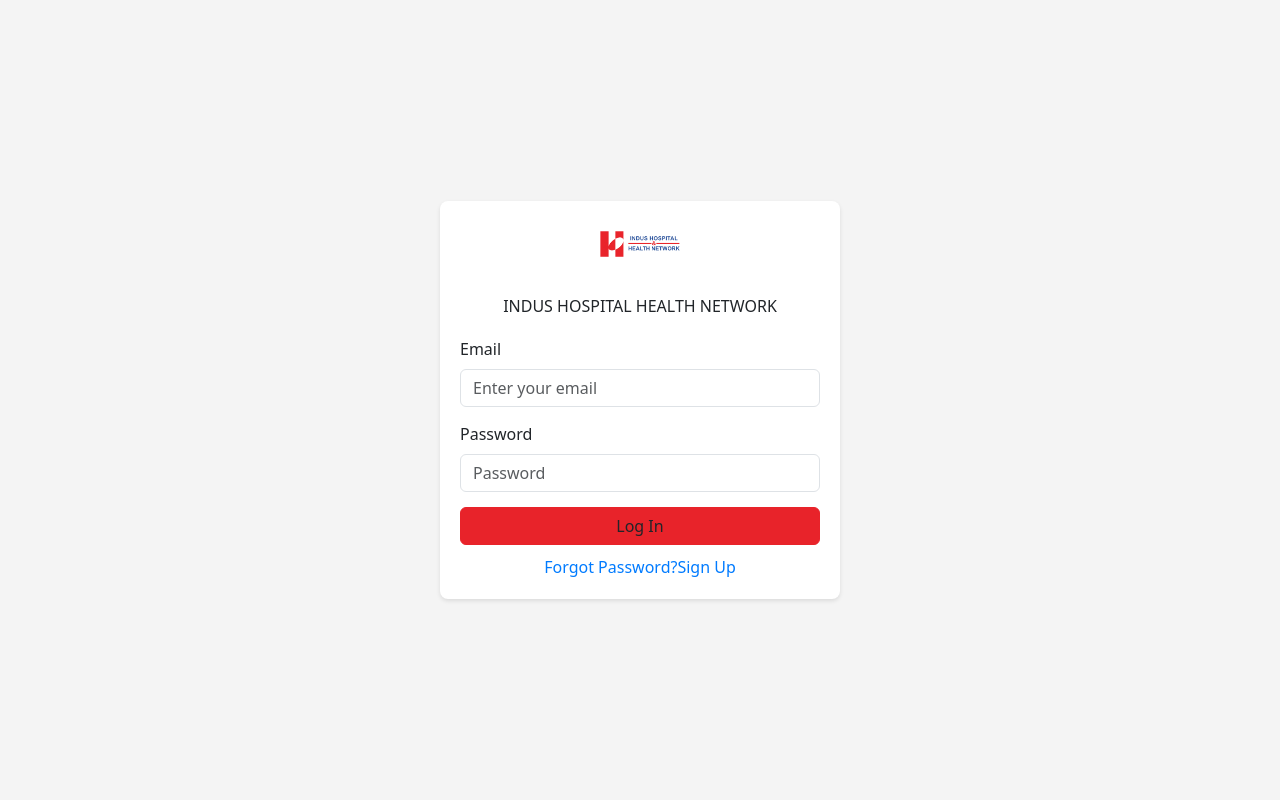
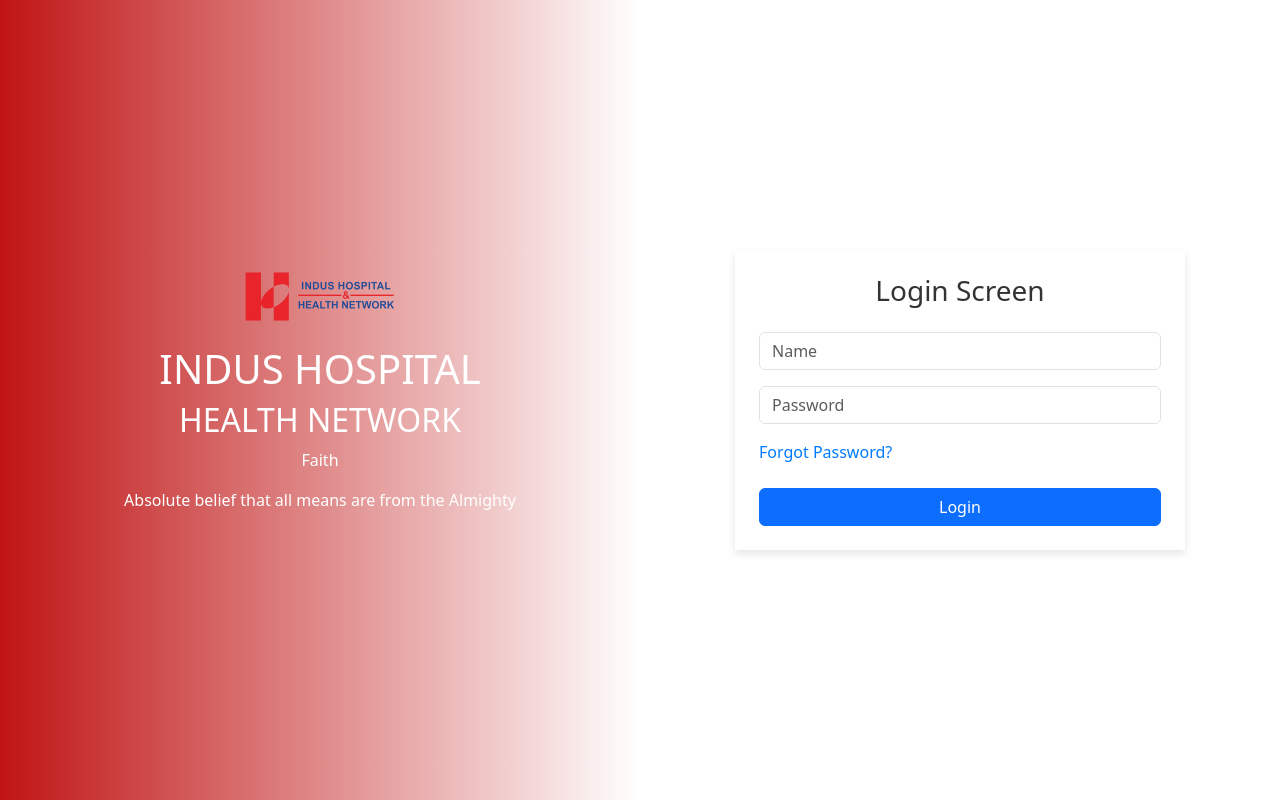
Before and after one commit to aizakhan10000/FYP-INDUS, a React (Create React App) app in the folder fyp-frontend/: page /login in a window 1280 px wide. Built offline with nearby package versions, Linux system fonts and the light colour scheme.

Commit message:
uploaded

```diff
--- a/fyp-frontend/src/LoginPage.css
+++ b/fyp-frontend/src/LoginPage.css
@@ -1,77 +1,38 @@
-.login-container {
-  display: flex;
-  justify-content: center;
-  align-items: center;
-  height: 100vh;
-  background-color: #f4f4f4;
+.blue-background {
+  background-image: linear-gradient(to right, #c01414, #ffffff); /* Example gradient */
 }
 
-.login-form {
-  width: 100%;
-  max-width: 400px;
-  padding: 20px;
-  background: white;
-  border-radius: 8px;
-  box-shadow: 0 2px 4px rgba(0, 0, 0, 0.1);
+@keyframes blink {
+  from, to {
+    opacity: 1;
+  }
+  50% {
+    opacity: 0.8;
+  }
 }
 
-.logo-container {
-  text-align: center;
-  margin-bottom: 10px;
+
+.img-fluid {
+  max-width: 150px;
+  height: auto;
 }
 
-.login-logo {
-  width: 120px;
-  height: auto;
-  margin-bottom: 10px;
+.card-title {
+color: #333; /* Subtle color for better readability */
+margin-bottom: 2rem; /* Increased spacing */
 }
 
-.tagline {
-  font-size: 16px;
-  font-weight: normal;
-  margin: 0;
+input.form-control {
+margin-bottom: 1rem; /* Adjust input spacing */
 }
 
-.form-group {
-  margin-bottom: 15px;
+a.text-decoration-none {
+color: #007bff; /* Bootstrap primary color for consistency */
 }
 
-.form-control {
-  display: block;
-  width: 100%;
-  padding: 0.375rem 0.75rem;
-  font-size: 1rem;
-  line-height: 1.5;
-  color: #495057;
-  background-color: #fff;
-  background-clip: padding-box;
-  border: 1px solid #ced4da;
-  border-radius: 0.25rem;
-  transition: border-color .15s ease-in-out,box-shadow .15s ease-in-out;
+.card-login {
+max-width: 450px; /* Limits the card width for larger screens */
+margin: auto; /* Centers the card on all axis */
+padding: 2rem;
+box-shadow: 0 4px 8px rgba(0, 0, 0, 0.1); /* Soft shadow for depth */
 }
-
-.button-danger {
-  color: #fff;
-  background-color: #e8232a; /* Hex color for button background */
-  border-color: #e8232a; /* Ensures border color matches the background */
-}
-
-.button-danger:hover, .button-danger:focus {
-  background-color: #cc1f25; /* Slightly darker shade for hover */
-  border-color: #cc1f25;
-}
-
-.btn-block {
-  display: block;
-  width: 100%;
-}
-
-.login-links {
-  text-align: center;
-  margin-top: 10px;
-}
-
-.login-links a {
-  color: #007bff;
-  text-decoration: none;
-}
--- a/fyp-frontend/src/LoginPage.js
+++ b/fyp-frontend/src/LoginPage.js
@@ -1,25 +1,30 @@
 import React, { useState } from 'react';
+import 'bootstrap/dist/css/bootstrap.min.css';
 import './LoginPage.css'; // Ensure this path is correct
-import logo from './logo.png'; // Ensure this is the correct path to your logo
+import logo from './logo.png'; // Update the path according to your project structure
 import { useNavigate } from 'react-router-dom';
 
 function LoginPage() {
   let navigate = useNavigate();
-  const [email, setEmail] = useState('');
+  const [username, setUsername] = useState('');
   const [password, setPassword] = useState('');
-  const [loginError, setLoginError] = useState('');
+  const [loginError, setLoginError] = useState(''); // State to handle login errors
 
   const handleSubmit = (event) => {
-    console.log("This has been called!!!!!!!!!!");
     event.preventDefault();
+    // Reset login error state on each submission
     setLoginError('');
 
-    fetch('http://localhost:3000/api/login', { // Modify the URL based on your backend API
+    // Using fetch to POST login details
+    fetch('http://localhost:3000/radiologist/login', {
       method: 'POST',
       headers: {
         'Content-Type': 'application/json',
       },
-      body: JSON.stringify({ email, password }),
+      body: JSON.stringify({
+        username,
+        password,
+      }),
     })
     .then(response => {
       if (!response.ok) {
@@ -28,61 +33,59 @@
       return response.json();
     })
     .then(data => {
+      console.log('Login successful', data);
+      // Navigate to dashboard or other intended route upon successful login
       navigate("/dashboard");
     })
     .catch(error => {
-      console.log("ERRRRORRR!!!!!!!");
-      setLoginError('Login failed. Please check your credentials and try again.');
+      console.error('Login error:', error);
+      setLoginError('Failed to login. Please check your credentials and try again.');
     });
   };
 
   return (
-    <div className="login-container">
-      <form onSubmit={handleSubmit} className="login-form">
-        <div className="logo-container">
-          <img src={logo} alt="Indus Hospital Logo" className="login-logo" />
-          <div style={{ marginTop: "10px" }}></div>  {/* Adds space between logo and tagline */}
-
+    <div className="container-fluid h-100">
+      <div className="row h-100">
+        <div className="col-md-6 blue-background d-flex flex-column justify-content-center align-items-center text-white min-vh-100">
+          <img src={logo} alt="Indus Hospital & Health Network Logo" className="img-fluid mb-4" />
+          <h1>INDUS HOSPITAL</h1>
+          <h2>HEALTH NETWORK</h2>
+          <p>Faith</p>
+          <p>Absolute belief that all means are from the Almighty</p>
         </div>
-
-        <div className="logo-container">
-          {/* <img src={logo} alt="Indus Hospital Logo" className="login-logo" /> */}
-          <h4 className="tagline">INDUS HOSPITAL HEALTH NETWORK</h4>
-          <div style={{ marginTop: "10px" }}></div>  {/* Adds space between logo and tagline */}
-
-        </div>
-
-        <div className="form-group">
-          <label htmlFor="email">Email</label>
+        <div className="col-md-6 d-flex flex-column justify-content-center align-items-center">
+          <div className="card-login w-100 p-4">
+            <h3 className="card-title text-center mb-4">Login Screen</h3>
+            <form onSubmit={handleSubmit}>
+              <div className="mb-3">
                 <input
-            type="email"
-            id="email"
+                  type="text"
                   className="form-control"
-            placeholder="Enter your email"
-            value={email}
-            onChange={(e) => setEmail(e.target.value)}
-            required
+                  id="username"
+                  placeholder="Name"
+                  value={username}
+                  onChange={(e) => setUsername(e.target.value)}
                 />
               </div>
-        <div className="form-group">
-          <label htmlFor="password">Password</label>
+              <div className="mb-3">
                 <input
                   type="password"
+                  className="form-control"
                   id="password"
-            className="form-control"
                   placeholder="Password"
                   value={password}
                   onChange={(e) => setPassword(e.target.value)}
-            required
                 />
               </div>
-        {loginError && <div className="alert alert-danger">{loginError}</div>}
-        <button type="submit" className="btn button-danger btn-block">Log In</button>
-        <div className="login-links">
-          <a href="/forgot-password">Forgot Password?</a>
-          <a href="/signup">Sign Up</a>
+              {loginError && <div className="alert alert-danger" role="alert">{loginError}</div>}
+              <div className="d-flex justify-content-between align-items-center mb-4">
+                <a href="#forgot-password" className="text-decoration-none">Forgot Password?</a>
               </div>
+              <button type="submit" className="btn btn-primary w-100">Login</button>
             </form>
+          </div>
+        </div>
+      </div>
     </div>
   );
 }
```
Lines whose indentation alone changed are shown as unchanged.
